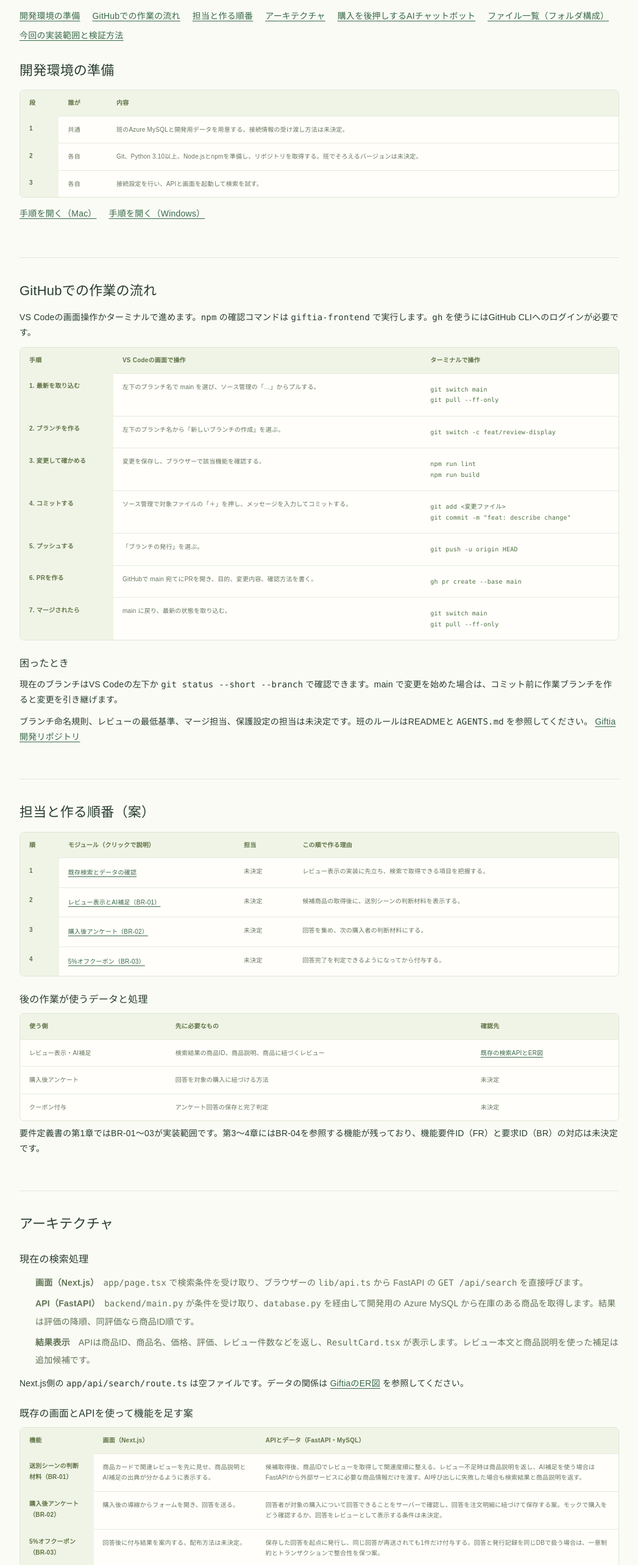
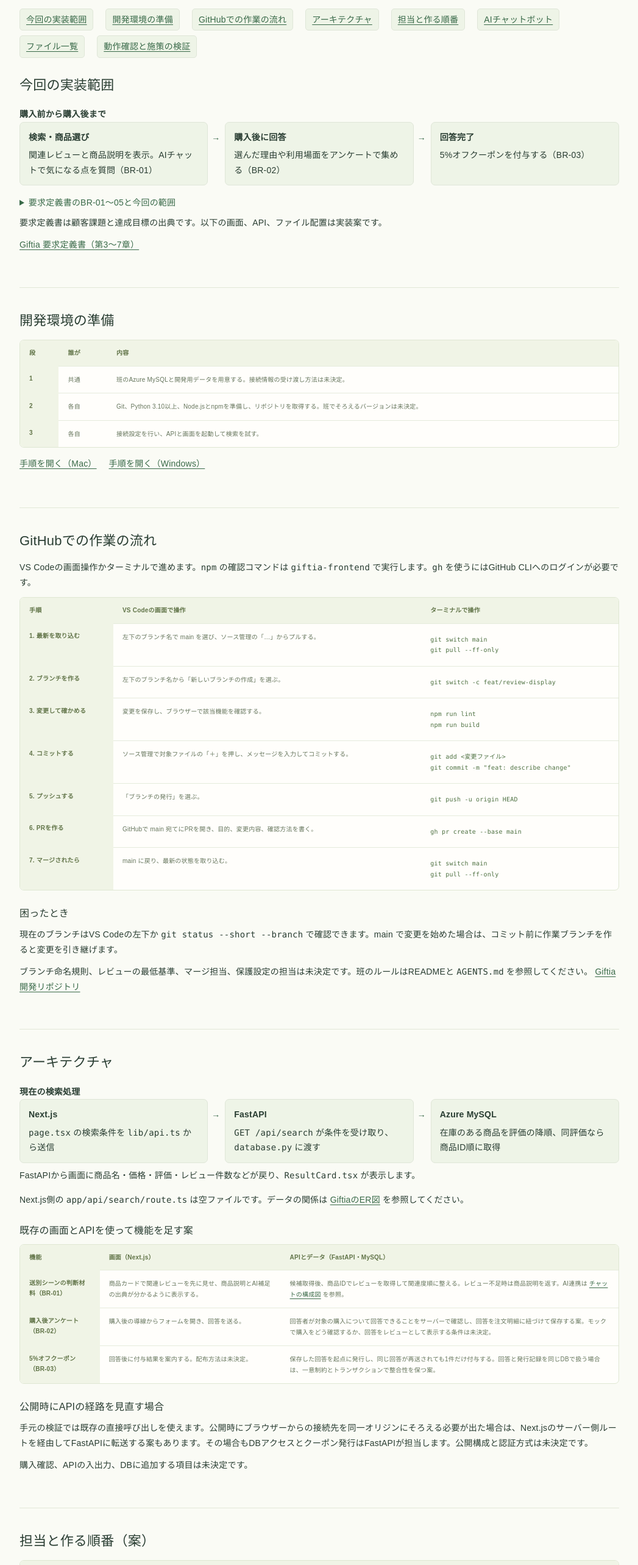
Before and after one commit to nomuryo7159/HCF_teamsite, a Next.js app: page /guide in a window 1280 px wide. Shown: the part 200-2766 px from the top of the page at 61% size, without its empty margins (116-1163 px from the left). Built offline with nearby package versions, Linux system fonts and the light colour scheme.

Commit message:
docs: reorganize Giftia guide around development flow (#28)

```diff
--- a/app/guide/giftia-architecture.tsx
+++ b/app/guide/giftia-architecture.tsx
@@ -5,26 +5,29 @@ export default function GiftiaArchitecture() {
     <section id="giftia-architecture" aria-labelledby="giftia-architecture-title">
       <h2 id="giftia-architecture-title">アーキテクチャ</h2>
 
-      <h3>現在の検索処理</h3>
-      <ol className="guide-numbered">
-        <li><strong>画面（Next.js）</strong>　<code>app/page.tsx</code> で検索条件を受け取り、ブラウザーの <code>lib/api.ts</code> から FastAPI の <code>GET /api/search</code> を直接呼びます。</li>
-        <li><strong>API（FastAPI）</strong>　<code>backend/main.py</code> が条件を受け取り、<code>database.py</code> を経由して開発用の Azure MySQL から在庫のある商品を取得します。結果は評価の降順、同評価なら商品ID順です。</li>
-        <li><strong>結果表示</strong>　APIは商品ID、商品名、価格、評価、レビュー件数などを返し、<code>ResultCard.tsx</code> が表示します。レビュー本文と商品説明を使った補足は追加候補です。</li>
-      </ol>
+      <figure className="giftia-overview-flow">
+        <figcaption>現在の検索処理</figcaption>
+        <ol>
+          <li><strong>Next.js</strong><span><code>page.tsx</code> の検索条件を <code>lib/api.ts</code> から送信</span></li>
+          <li><strong>FastAPI</strong><span><code>GET /api/search</code> が条件を受け取り、<code>database.py</code> に渡す</span></li>
+          <li><strong>Azure MySQL</strong><span>在庫のある商品を評価の降順、同評価なら商品ID順に取得</span></li>
+        </ol>
+        <p>FastAPIから画面に商品名・価格・評価・レビュー件数などが戻り、<code>ResultCard.tsx</code> が表示します。</p>
+      </figure>
       <p>Next.js側の <code>app/api/search/route.ts</code> は空ファイルです。データの関係は <Link href="/er">GiftiaのER図</Link> を参照してください。</p>
 
       <h3>既存の画面とAPIを使って機能を足す案</h3>
       <div className="guide-table-wrap"><table className="guide-table">
         <thead><tr><th scope="col">機能</th><th scope="col">画面（Next.js）</th><th scope="col">APIとデータ（FastAPI・MySQL）</th></tr></thead>
         <tbody>
-          <tr><th scope="row">送別シーンの判断材料（BR-01）</th><td>商品カードで関連レビューを先に見せ、商品説明とAI補足の出典が分かるように表示する。</td><td>候補取得後、商品IDでレビューを取得して関連度順に整える。レビュー不足時は商品説明を返し、AI補足を使う場合はFastAPIから外部サービスに必要な商品情報だけを渡す。AI呼び出しに失敗した場合も検索結果と商品説明を返す。</td></tr>
+          <tr><th scope="row">送別シーンの判断材料（BR-01）</th><td>商品カードで関連レビューを先に見せ、商品説明とAI補足の出典が分かるように表示する。</td><td>候補取得後、商品IDでレビューを取得して関連度順に整える。レビュー不足時は商品説明を返す。AI連携は <a href="#giftia-chatbot">チャットの構成図</a> を参照。</td></tr>
           <tr><th scope="row">購入後アンケート（BR-02）</th><td>購入後の導線からフォームを開き、回答を送る。</td><td>回答者が対象の購入について回答できることをサーバーで確認し、回答を注文明細に紐づけて保存する案。モックで購入をどう確認するか、回答をレビューとして表示する条件は未決定。</td></tr>
           <tr><th scope="row">5%オフクーポン（BR-03）</th><td>回答後に付与結果を案内する。配布方法は未決定。</td><td>保存した回答を起点に発行し、同じ回答が再送されても1件だけ付与する。回答と発行記録を同じDBで扱う場合は、一意制約とトランザクションで整合性を保つ案。</td></tr>
         </tbody>
       </table></div>
       <h3>公開時にAPIの経路を見直す場合</h3>
       <p>手元の検証では既存の直接呼び出しを使えます。公開時にブラウザーからの接続先を同一オリジンにそろえる必要が出た場合は、Next.jsのサーバー側ルートを経由してFastAPIに転送する案もあります。その場合もDBアクセスとクーポン発行はFastAPIが担当します。公開構成と認証方式は未決定です。</p>
-      <p>レビューの関連度と不足の基準、AIの利用範囲、購入確認、APIの入出力、DBに追加する項目は未決定です。外部AIのキーとDBの接続情報はサーバー側で管理します。</p>
+      <p>購入確認、APIの入出力、DBに追加する項目は未決定です。</p>
     </section>
   );
 }
--- a/app/guide/giftia-chatbot.tsx
+++ b/app/guide/giftia-chatbot.tsx
@@ -33,7 +33,7 @@ export default function GiftiaChatbot() {
         <li>レビューがないときは商品説明で確認できる範囲を回答します。モデルのタイムアウトや応答不正時は商品説明への案内と再試行を表示し、検索結果は引き続き利用できるようにします。</li>
       </ul>
 
-      <h3>修正・追加するファイル</h3>
+      <h3 id="giftia-chatbot-files">修正・追加するファイル</h3>
       <div className="guide-table-wrap"><table className="guide-table">
         <thead><tr><th scope="col">区分</th><th scope="col">Giftiaリポジトリ内の場所</th><th scope="col">修正方針</th></tr></thead>
         <tbody>{files.map(([status, path, change]) => (
@@ -41,14 +41,12 @@ export default function GiftiaChatbot() {
         ))}</tbody>
       </table></div>
 
-      <h3>作る順番と確認するケース</h3>
+      <h3 id="giftia-chatbot-checks">作る順番と確認するケース</h3>
       <ol className="guide-numbered">
         <li>商品IDで根拠を取得し、固定の応答で商品カードからチャットまでつなぎます。商品切替と存在しない商品IDを確認します。</li>
         <li>モデルを接続し、関連レビューあり、レビューなし、説明にも根拠なし、存在しない出典ID、タイムアウトを確認します。</li>
-        <li>チャットを開いた・回答を受け取った・購入した、を区別して集計する案です。施策全体の判定は検索結果ページのセッション購入率が3か月ごとの検証で2.4%を超えるかで行います。集計定義とチャットの寄与の比較方法は未決定です。</li>
       </ol>
       <p>採用モデル、レビューの関連度と件数、応答時間・費用の上限、公開時の認証と利用制限、会話の保存は未決定です。初版案は会話履歴をDBに保存せず、検索と別のAPIで動かします。</p>
-      <p>既存ファイルの確認時点は main の <code>6f4eb14</code> です。 <a href="https://github.com/HealthCareFirst/giftia-frontend-backend">Giftia開発リポジトリ</a></p>
     </section>
   );
 }
--- a/app/guide/giftia-development.tsx
+++ b/app/guide/giftia-development.tsx
@@ -2,15 +2,17 @@ import Link from 'next/link';
 import GiftiaDetail from './giftia-detail';
 import GiftiaArchitecture from './giftia-architecture';
 import GiftiaChatbot from './giftia-chatbot';
+import { GiftiaScope, GiftiaVerification } from './giftia';
 
 const sections = [
+  ['giftia-scope', '今回の実装範囲'],
   ['giftia-setup', '開発環境の準備'],
   ['giftia-github', 'GitHubでの作業の流れ'],
+  ['giftia-architecture', 'アーキテクチャ'],
   ['giftia-order', '担当と作る順番'],
-  ['giftia-architecture', 'アーキテクチャ'],
-  ['giftia-chatbot', '購入を後押しするAIチャットボット'],
-  ['giftia-files', 'ファイル一覧（フォルダ構成）'],
-  ['giftia-scope', '今回の実装範囲と検証方法'],
+  ['giftia-chatbot', 'AIチャットボット'],
+  ['giftia-files', 'ファイル一覧'],
+  ['giftia-verification', '動作確認と施策の検証'],
 ] as const;
 
 const setup = [
@@ -31,9 +33,9 @@ const workflow = [
 
 const modules = [
   { title: '既存検索とデータの確認', reason: 'レビュー表示の実装に先立ち、検索で取得できる項目を把握する。', detail: '検索条件、レビューとシーンの対応、商品説明の取得可否を調べる。', check: 'APIと画面を起動し、条件に合う商品が返ることを確かめる。' },
-  { title: 'レビュー表示とAI補足（BR-01）', reason: '候補商品の取得後に、送別シーンの判断材料を表示する。', detail: '関連度、表示件数、レビュー不足の条件、AI補足の形式は未決定。', check: 'レビューのある商品と少ない商品で表示を確かめる。' },
+  { title: 'レビュー表示とAI補足（BR-01）', reason: '候補商品の取得後に、送別シーンの判断材料を表示する。', detail: '検索結果の商品IDから商品説明とレビューを取得できることが前提。関連度、同順位、表示件数、レビュー不足の条件は未決定。', check: 'レビューのある商品と少ない商品で表示を確かめる。' },
   { title: '購入後アンケート（BR-02）', reason: '回答を集め、次の購入者の判断材料にする。', detail: '購入との紐づけ、設問、回答の公開条件は未決定。', check: '回答が対象の購入に紐づき、保存されることを確かめる。' },
-  { title: '5%オフクーポン（BR-03）', reason: '回答完了を判定できるようになってから付与する。', detail: '配布方法、有効期限、重複発行の防止方法は未決定。', check: '回答完了時に付与され、同じ回答の再送で重複しないことを確かめる。' },
+  { title: '5%オフクーポン（BR-03）', reason: '回答完了を判定できるようになってから付与する。', detail: 'アンケート回答の保存と完了判定が前提。配布方法、有効期限、重複発行の防止方法は未決定。', check: '回答完了時に付与され、同じ回答の再送で重複しないことを確かめる。' },
 ];
 
 const rootFiles = [
@@ -103,6 +105,8 @@ export default function GiftiaDevelopment() {
       <nav aria-label="Giftia実装ガイドの目次">
         {sections.map(([id, label]) => <a key={id} href={`#${id}`}>{label}</a>)}
       </nav>
+      <GiftiaScope />
+
       <section id="giftia-setup">
         <h2>開発環境の準備</h2>
         <div className="guide-table-wrap"><table className="guide-table">
@@ -124,6 +128,8 @@ export default function GiftiaDevelopment() {
         <p>ブランチ命名規則、レビューの最低基準、マージ担当、保護設定の担当は未決定です。班のルールはREADMEと <code>AGENTS.md</code> を参照してください。 <a href="https://github.com/HealthCareFirst/giftia-frontend-backend">Giftia開発リポジトリ</a></p>
       </section>
 
+      <GiftiaArchitecture />
+
       <section id="giftia-order">
         <h2>担当と作る順番（案）</h2>
         <div className="guide-table-wrap"><table className="guide-table">
@@ -137,19 +143,9 @@ export default function GiftiaDevelopment() {
             </td><td>未決定</td><td>{reason}</td></tr>
           ))}</tbody>
         </table></div>
-        <h3>後の作業が使うデータと処理</h3>
-        <div className="guide-table-wrap"><table className="guide-table">
-          <thead><tr><th scope="col">使う側</th><th scope="col">先に必要なもの</th><th scope="col">確認先</th></tr></thead>
-          <tbody>
-            <tr><td>レビュー表示・AI補足</td><td>検索結果の商品ID、商品説明、商品に紐づくレビュー</td><td><a href="#giftia-files">既存の検索APIとER図</a></td></tr>
-            <tr><td>購入後アンケート</td><td>回答を対象の購入に紐づける方法</td><td>未決定</td></tr>
-            <tr><td>クーポン付与</td><td>アンケート回答の保存と完了判定</td><td>未決定</td></tr>
-          </tbody>
-        </table></div>
         <p>要件定義書の第1章ではBR-01〜03が実装範囲です。第3〜4章にはBR-04を参照する機能が残っており、機能要件ID（FR）と要求ID（BR）の対応は未決定です。</p>
       </section>
 
-      <GiftiaArchitecture />
       <GiftiaChatbot />
 
       <section id="giftia-files">
@@ -180,9 +176,10 @@ export default function GiftiaDevelopment() {
             <tr><th scope="row"><code>backend/migrations/</code>・<code>backend/tests/</code></th><td>スキーマ変更のSQLと、レビュー不足・重複送信などを確かめるテストの置き場所の例。</td></tr>
           </tbody>
         </table></div>
-        <p>パスと分割単位は例です。DBの変更内容は要件定義書の第5章と <Link href="/er">GiftiaのER図</Link> を参照し、実装時に決めます。</p>
+        <p>チャット固有の変更は <a href="#giftia-chatbot-files">チャットの修正・追加ファイル</a> を参照してください。パスと分割単位は例です。DBの変更内容は要件定義書の第5章と <Link href="/er">GiftiaのER図</Link> を参照し、実装時に決めます。</p>
         <p><a href="https://docs.google.com/document/d/11c8bgBn7rv1tJakj185P-9IZt4PQ-Xo-/edit">Giftia 要件定義書</a> · <a href="https://bts-tech0.netlify.app/guide.html">構成と表記の参考にした実装ガイド</a></p>
       </section>
+      <GiftiaVerification />
     </>
   );
 }
--- a/app/guide/giftia.css
+++ b/app/guide/giftia.css
@@ -36,3 +36,21 @@
 .giftia-chat-flow li { position: relative; display: grid; gap: 4px; padding: 12px 16px; border: 1px solid var(--line); border-radius: 7px; background: var(--soft); }
 .giftia-chat-flow li + li::before { content: "↓"; position: absolute; top: -24px; left: 20px; color: #386948; }
 .giftia-chat-flow small { font-size: 0.9em; }
+
+.giftia-main nav a {
+  padding: 5px 10px;
+  border: 1px solid var(--line);
+  border-radius: 5px;
+  background: var(--soft);
+}
+.giftia-main h3[id] { scroll-margin-top: 110px; }
+.giftia-main summary { cursor: pointer; color: #386948; }
+.giftia-overview-flow { margin: 16px 0; }
+.giftia-overview-flow figcaption { font-weight: 650; }
+.giftia-overview-flow ol { display: grid; grid-template-columns: repeat(3, minmax(0, 1fr)); gap: 28px; list-style: none; padding: 0; }
+.giftia-overview-flow li { position: relative; display: grid; align-content: start; gap: 5px; padding: 12px 14px; border: 1px solid var(--line); border-radius: 7px; background: var(--soft); }
+.giftia-overview-flow li + li::before { content: "→"; position: absolute; left: -23px; top: 12px; color: #386948; }
+@media (max-width: 650px) {
+  .giftia-overview-flow ol { grid-template-columns: minmax(0, 1fr); gap: 24px; }
+  .giftia-overview-flow li + li::before { content: "↓"; top: -24px; left: 20px; }
+}
--- a/app/guide/giftia.tsx
+++ b/app/guide/giftia.tsx
@@ -1,8 +1,17 @@
-export default function GiftiaGuide() {
+export function GiftiaScope() {
   return (
     <section id="giftia-scope" aria-labelledby="giftia-scope-title">
-      <h2 id="giftia-scope-title">今回の実装範囲と検証方法</h2>
-      <h3>要求定義と今回の実装範囲</h3>
+      <h2 id="giftia-scope-title">今回の実装範囲</h2>
+      <figure className="giftia-overview-flow">
+        <figcaption>購入前から購入後まで</figcaption>
+        <ol>
+          <li><strong>検索・商品選び</strong><span>関連レビューと商品説明を表示。AIチャットで気になる点を質問（BR-01）</span></li>
+          <li><strong>購入後に回答</strong><span>選んだ理由や利用場面をアンケートで集める（BR-02）</span></li>
+          <li><strong>回答完了</strong><span>5%オフクーポンを付与する（BR-03）</span></li>
+        </ol>
+      </figure>
+      <details>
+        <summary>要求定義書のBR-01〜05と今回の範囲</summary>
       <ul className="guide-numbered">
         <li><strong>BR-01（優先）</strong> 商品を納得して選べるよう、検索結果では送別シーンとの関連性が高いレビューを優先表示する案Bを先に試します。</li>
         <li><strong>BR-02（優先）</strong> 購入後のアンケートで、他の購入者が商品を選んだ理由や利用場面を集め、次の購入者の判断材料にします。</li>
@@ -11,13 +20,17 @@ export default function GiftiaGuide() {
         <li><strong>BR-05（今回の実装対象外）</strong> 購入候補を共同購入者に通知する機能は今回の範囲から外します。</li>
       </ul>
 
-      <h3>検索から購入後までの実装案</h3>
-      <ol className="guide-numbered">
-        <li>検索結果で、商品ごとに送別シーンに関連するレビューを優先して見せます。既存のレビュー本文とシーンタグがどの商品で使えるかを先に確認します。</li>
-        <li>関連レビューが不足する商品では、商品説明から判断に使える情報を示します。AIによる補足は既存の商品情報を根拠にし、実際の購入者レビューと区別して表示する案です。</li>
-        <li>購入後にアンケートへ案内し、回答が完了した人に5%オフクーポンを届けます。回答を他の購入者に提示する方法は要件定義で決めます。</li>
-      </ol>
+      </details>
+      <p>要求定義書は顧客課題と達成目標の出典です。以下の画面、API、ファイル配置は実装案です。</p>
+      <p><a href="https://docs.google.com/document/d/1hWUxLIHkZCRGo4C8CAR-JIOYOnn9wm4G/edit">Giftia 要求定義書（第3〜7章）</a></p>
+    </section>
+  );
+}
 
+export function GiftiaVerification() {
+  return (
+    <section id="giftia-verification" aria-labelledby="giftia-verification-title">
+      <h2 id="giftia-verification-title">動作確認と施策の検証</h2>
       <h3>手元で確認するケース（案）</h3>
       <ul className="guide-numbered">
         <li>送別に関連するレビューがある商品では、そのレビューを先に読める。</li>
@@ -25,18 +38,11 @@ export default function GiftiaGuide() {
         <li>アンケート回答完了後に5%オフクーポンが発行され、同じ回答の再送で重複発行されない。</li>
       </ul>
 
+      <p>チャット固有の確認ケースは <a href="#giftia-chatbot-checks">AIチャットボットの章</a> を参照してください。</p>
       <h3>3か月ごとに購入率を判定する</h3>
       <p>Exhibit 1 表4の「検索結果ページ」のセッション購入率で、2.4%を超えれば成功、2.4%以下なら仮説を見直します。レビュー表示や補足が判断材料として使われたかも、計測方法を決めて確認します。</p>
 
-      <h3>要件定義で決めること</h3>
-      <ul className="guide-numbered">
-        <li>レビューの関連度、同順位の扱い、表示件数と「レビュー不足」の条件。</li>
-        <li>AI補足の形式（画面上の説明またはチャット）、参照データと回答できない場合の表示。</li>
-        <li>アンケートの設問・公開条件と、クーポンの配布方法・有効期限・重複発行防止。</li>
-        <li>セッション購入率の分母・分子、購入を紐づける条件、比較方法。算式は講師に確認します。</li>
-      </ul>
-      <p>要求定義書が定めるのは顧客課題、達成したいこと、検証基準です。上記の実装案は要件定義で詰めるためのたたき台です。</p>
-      <p><a href="https://docs.google.com/document/d/1hWUxLIHkZCRGo4C8CAR-JIOYOnn9wm4G/edit">出典　Giftia 要求定義書（第3〜7章）</a></p>
+      <p>セッション購入率の分母・分子、購入を紐づける条件、比較方法は未決定です。算式は講師に確認します。チャットを開いた、回答を受け取った、購入した、の各時点を記録する案です。</p>
     </section>
   );
 }
--- a/app/guide/page.tsx
+++ b/app/guide/page.tsx
@@ -1,7 +1,6 @@
 import type { Metadata } from 'next';
 import Link from 'next/link';
 import GiftiaDevelopment from './giftia-development';
-import GiftiaGuide from './giftia';
 import './giftia.css';
 
 export const metadata: Metadata = {
@@ -20,7 +19,6 @@ export default function GuidePage() {
         <h1>実装ガイド — Giftia</h1>
         <p>暫定版（2026年11月12日の仮確定に基づく）。送別品を選ぶ人の購入判断を後押しする施策の開発手順です。</p>
         <GiftiaDevelopment />
-        <GiftiaGuide />
       </main>
     </div>
   );
```
